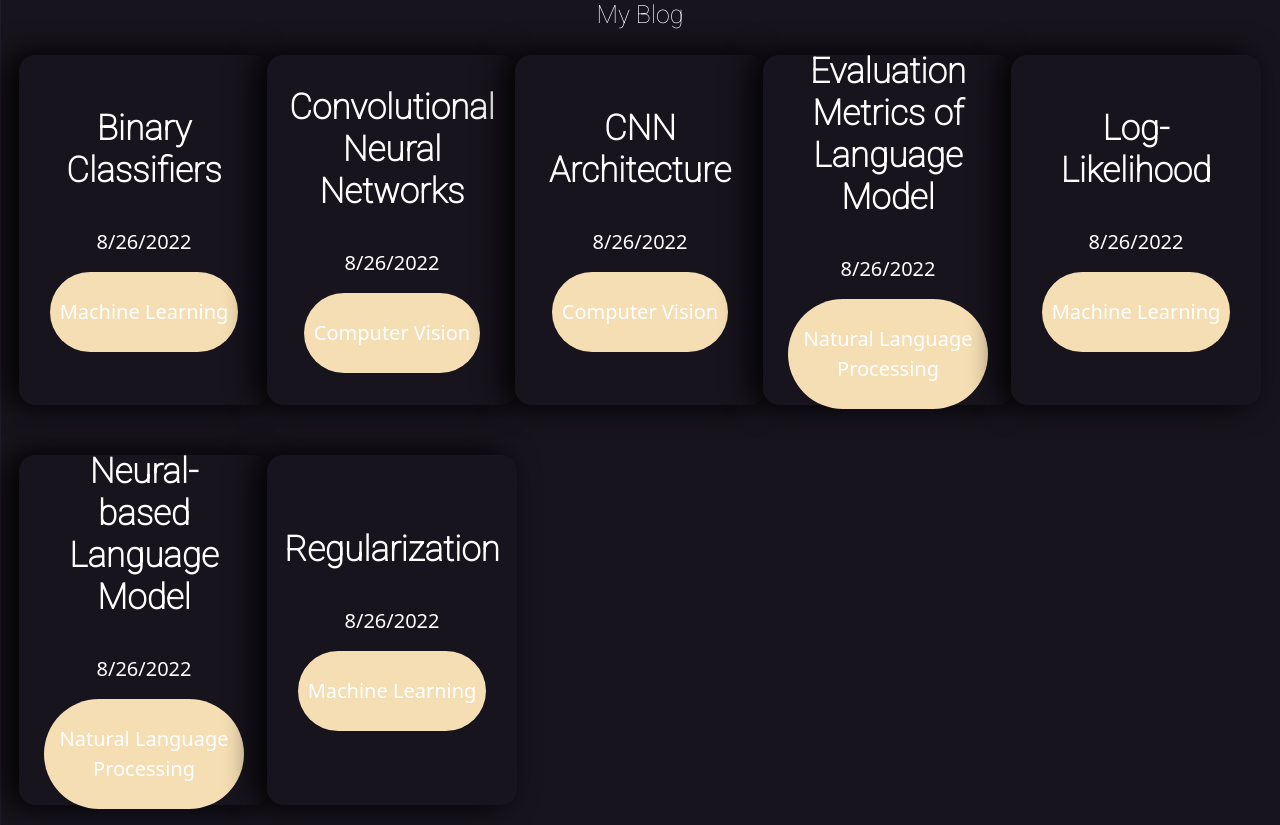
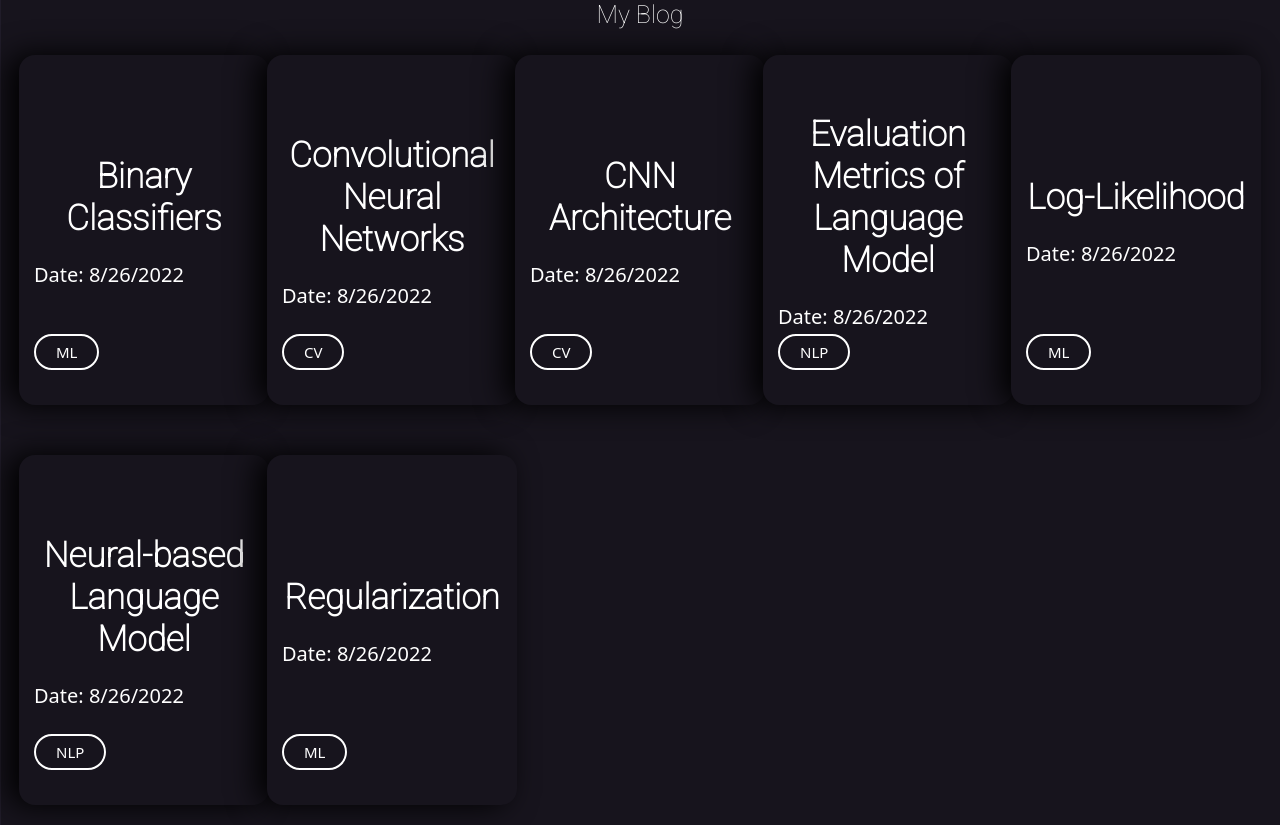
Before and after one commit to chauminhnguyen/my-website, a Next.js app: page /blogs in a window 1280 px wide. Built offline with nearby package versions, Linux system fonts and the light colour scheme.

Commit message:
add filter

```diff
--- a/components/Article.js
+++ b/components/Article.js
@@ -4,10 +4,12 @@ const Article = (props) => (
     <Link href={'/blogs/' + props.title}>
         <div className="article">
             <h2>{props.title}</h2>
-            <p>{props.time}</p>
-            <div className='categories'>
-                <p>{props.categories}</p>
-            </div>
+            <p className='time'>Date: {props.time}</p>
+            <Link href={'/blogs/' + props.categories}>
+                <div className='categories'>
+                    <p>{props.categories}</p>
+                </div>
+            </Link>
         </div>
     </Link>
 )
--- a/public/Blogs.json
+++ b/public/Blogs.json
@@ -3,37 +3,37 @@
         {
             "name": "Binary Classifiers",
             "time": "8/26/2022",
-            "topic": "Machine Learning"
+            "topic": "ML"
         },
         {
             "name": "Convolutional Neural Networks",
             "time": "8/26/2022",
-            "topic": "Computer Vision"
+            "topic": "CV"
         },
         {
             "name": "CNN Architecture",
             "time": "8/26/2022",
-            "topic": "Computer Vision"
+            "topic": "CV"
         },
         {
             "name": "Evaluation Metrics of Language Model",
             "time": "8/26/2022",
-            "topic": "Natural Language Processing"
+            "topic": "NLP"
         },
         {
             "name": "Log-Likelihood",
             "time": "8/26/2022",
-            "topic": "Machine Learning"
+            "topic": "ML"
         },
         {
             "name": "Neural-based Language Model",
             "time": "8/26/2022",
-            "topic": "Natural Language Processing"
+            "topic": "NLP"
         },
         {
             "name": "Regularization",
             "time": "8/26/2022",
-            "topic": "Machine Learning"
+            "topic": "ML"
         }
     ]
 }
--- a/styles/blog.scss
+++ b/styles/blog.scss
@@ -14,20 +14,20 @@ html{
     padding: 20px 20px;
     .blog-container {
         display: grid;
-        grid-template-columns: repeat(5, minmax(100px, 1fr));
+        grid-template-columns: repeat(5, minmax(200px, 1fr));
         justify-items: center;
         row-gap: 50px;
 
         @media screen and (max-width: 1050px) {
-            grid-template-columns: repeat(3, minmax(100px, 1fr));
+            grid-template-columns: repeat(3, minmax(200px, 1fr));
         }
 
         @media screen and (max-width: 820px) {
-            grid-template-columns: repeat(2, minmax(100px, 1fr));
+            grid-template-columns: repeat(2, minmax(200px, 1fr));
         }
 
         @media screen and (max-width: 568px) {
-            grid-template-columns: repeat(1, minmax(100px, 1fr));
+            grid-template-columns: repeat(1, minmax(200px, 1fr));
         }
 
         .article {
@@ -35,7 +35,6 @@ html{
             display: flex;
             flex-direction: column;
             justify-content: center;
-            align-items: center;
             height: 350px;
             width: 200px;
             background: #17141d;
@@ -47,13 +46,8 @@ html{
             scroll-snap-align: start;
             clear: both;
             position: relative;
-
-            img {
-                padding: 15px;
-            }
-
             flex-grow: 1;
-            padding: 25px;
+            padding: 15px;
 
             h2 {
                 margin: 0px 0px;
@@ -63,17 +57,27 @@ html{
                 text-align: center;
             }
 
-            p {
-                text-align: center;
-                padding: 15px 0px;
+            .time {
+                padding-bottom: 15px;
                 margin: 0px;
                 color: white;
                 font-size: 20px;
             }
             .categories {
+                position: absolute;
+                bottom: 10%;
                 border-radius: 60px;
-                padding: 10px;
-                background: wheat;
+                padding-left: 15px;
+                padding-right: 15px;
+                border: white 2px solid;
+                width: fit-content;
+                p {
+                    padding: 5px;
+                    margin: 0px;
+                    color: white;
+                    text-align: justify;
+                    font-size: 15px;
+                }
             }
         }
 
@@ -89,5 +93,13 @@ html{
                 background-clip: text;
             }
         }
+
+        .categories:hover {
+            background: linear-gradient(90deg,#e52e71, #55049C);
+            text-shadow: none;
+            -webkit-text-fill-color: transparent;
+            -webkit-background-clip: text;
+            background-clip: text;
+        }
     }
 }
```
Also changed, not shown: pages/blogs/filter.js (added, +25 -0 lines).
